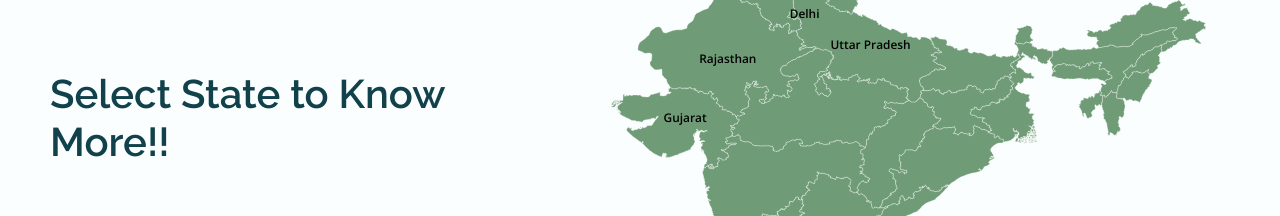
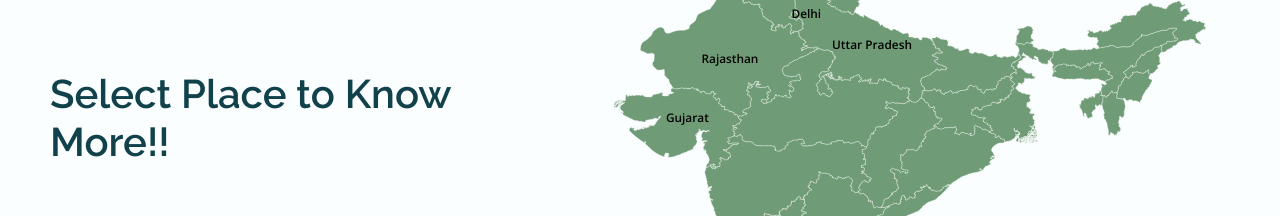
Before and after one commit to Projects-list/easeJourney, a React (Create React App) app: page /travel in a window 1280 px wide. Shown: the part 328-544 px from the top of the page. Built offline with nearby package versions, Linux system fonts and the light colour scheme.

Commit message:
edit travel text

```diff
--- a/src/Travel.js
+++ b/src/Travel.js
@@ -27,7 +27,7 @@ const IndiaMap = () => {
     <div>
       <Navbar /> {/* Render the Navbar component */}
       <div style={{ display: 'flex', justifyContent: 'left', alignItems: 'center', height: '100vh', marginLeft: '50px', marginTop: '50px'}}>
-        <h1>Select State to Know More!!</h1>
+        <h1>Select Place to Know More!!</h1>
         <svg
           xmlns="http://www.w3.org/2000/svg"
           viewBox="0 0 1000 800"
```
